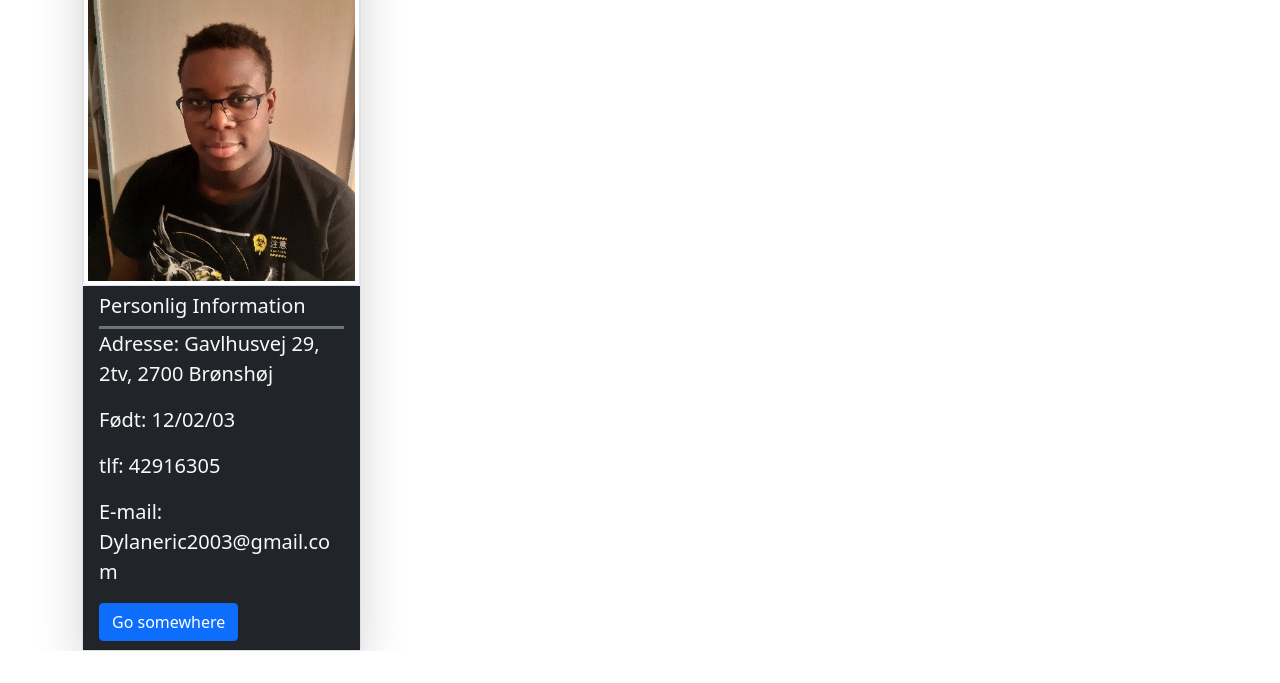
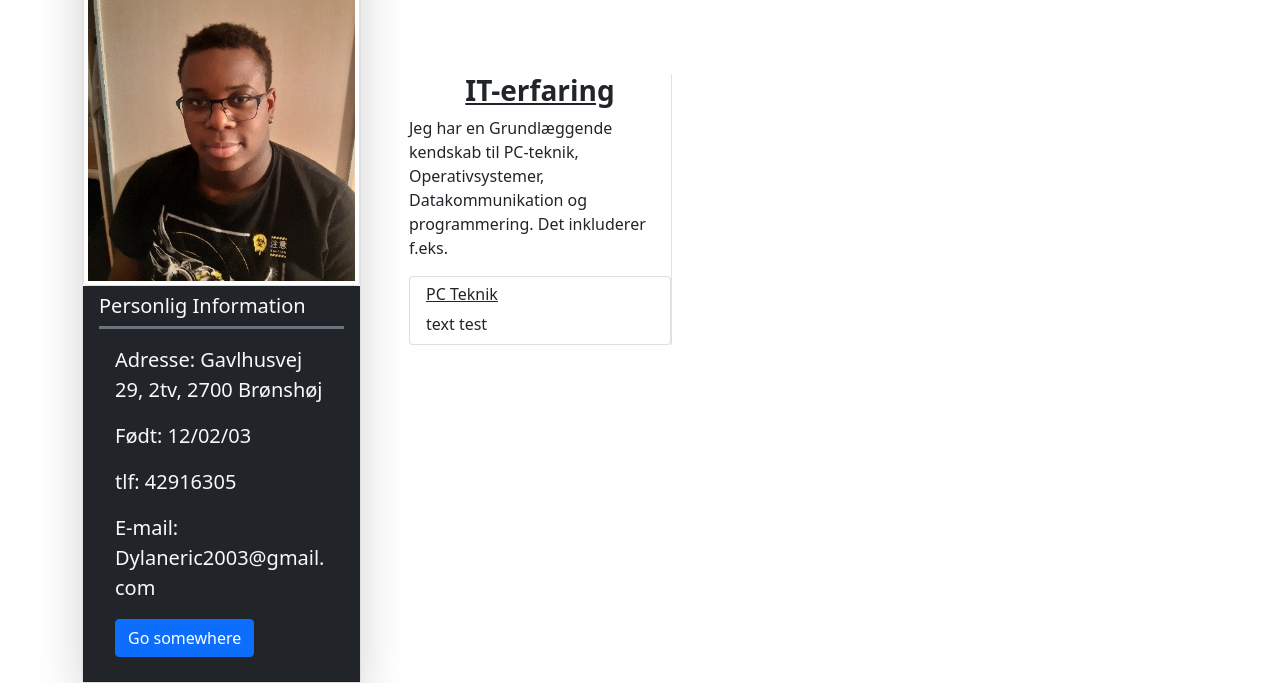
Before and after one commit to Dyerag/CV, a plain HTML site: page code.html in a window 1280 px wide. Shown: the part 177-860 px from the top of the page. Before the commit the page ends 828 px from the top, so only its background shows below. Drawn offline with nearby package versions, Linux system fonts and the light colour scheme.

Commit message:
Started making the list on it experience Designed the layout to change based on screen size Made my name move from the center of the screen, to the card text on smaller screens

```diff
--- a/code.html
+++ b/code.html
@@ -12,16 +12,22 @@
 <body>
     <div class="display-4 text-center fw-bold bg-primary text-light mb-4 border-bottom border-5">CV</div>
 
+    </div>
+    <div class="container-lg">
+        <div class="row g-0">
+            <div class="col-6 col-md-3 me-5">
+                <!--info card-->
+                <div class="card shadow-lg">
 
-    <div class="container-lg">
-        <div class="row g-0 justify-content-start">
-            <div class="col-3 ">
-                <div class="card shadow-lg" > <!--picture on the card, with personal info right under-->
+                    <!--picture on the card-->
                     <img src="assets\me!.jpg" class="card-img-top img-thumbnail" alt="billed af mig">
                     <div class="card-header bg-dark text-light">
+
+                        <!--text on the card-->
                         <h5 class="card-title">Personlig Information</h5>
-
-                        <div class="card-bodyt border-top border-3 border-secondary">
+                        <div class="card-body border-top border-3 border-secondary">
+                            <!--on smaller screens my name appears on the card instead-->
+                            <p class="lead card-text d-md-none">Navn: Dylan Eric Aghahowa</p>
                             <p class="lead card-text">Adresse: Gavlhusvej 29, 2tv, 2700 Brønshøj</p>
                             <p class="lead card-text">Født: 12/02/03</p>
                             <p class="lead card-text">tlf: 42916305</p>
@@ -33,9 +39,32 @@
 
                 </div>
             </div>
-            <div class="col display-4 fw-bold m-2 ms-5">Dylan Eric Aghahowa</div>
-            <!--^name next to picture. issue with picture and name overlapping on smaller screens^-->
-            <!--put education, language and description of me under the name. maybe on a row?-->
+
+
+            <div class="col">
+                <!--on smaller screens, my name is hidden here-->
+                <div class="display-4 fw-bold my-2 d-none d-md-block">
+                    Dylan Eric Aghahowa
+                </div>
+                <br><br><br>
+                <!--IT-experience. List group--> <!--it-experience goes right under my name-->
+                <div class="col-4 border-end">
+                    <h3 class="fw-bold text-decoration-underline text-center">IT-erfaring</h3>
+                    <p>Jeg har en Grundlæggende kendskab til PC-teknik, Operativsystemer, Datakommunikation og
+                        programmering. Det inkluderer f.eks.</p>
+                    <ul class="list-group">
+                        <li class="list-group-item my">
+                            <div class="text-decoration-underline h6">PC Teknik</div>
+                            text test
+                        </li>
+                    </ul>
+                    <!--portfolio goes right next to my IT-experience(either in an accfordion, or a list. Maybe even a card)-->
+                </div>
+
+            </div>
+            <!--portfolio. -->
+
+
         </div>
     </div>
 
```
